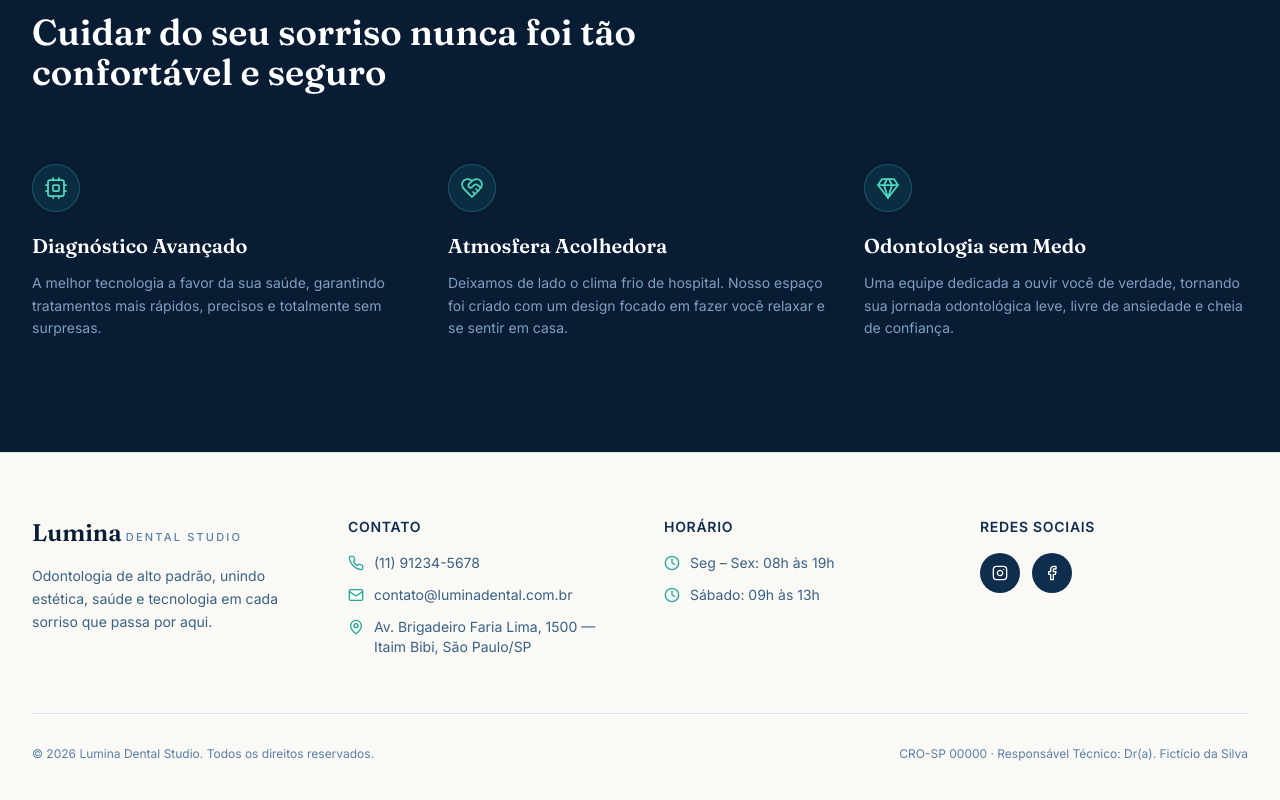
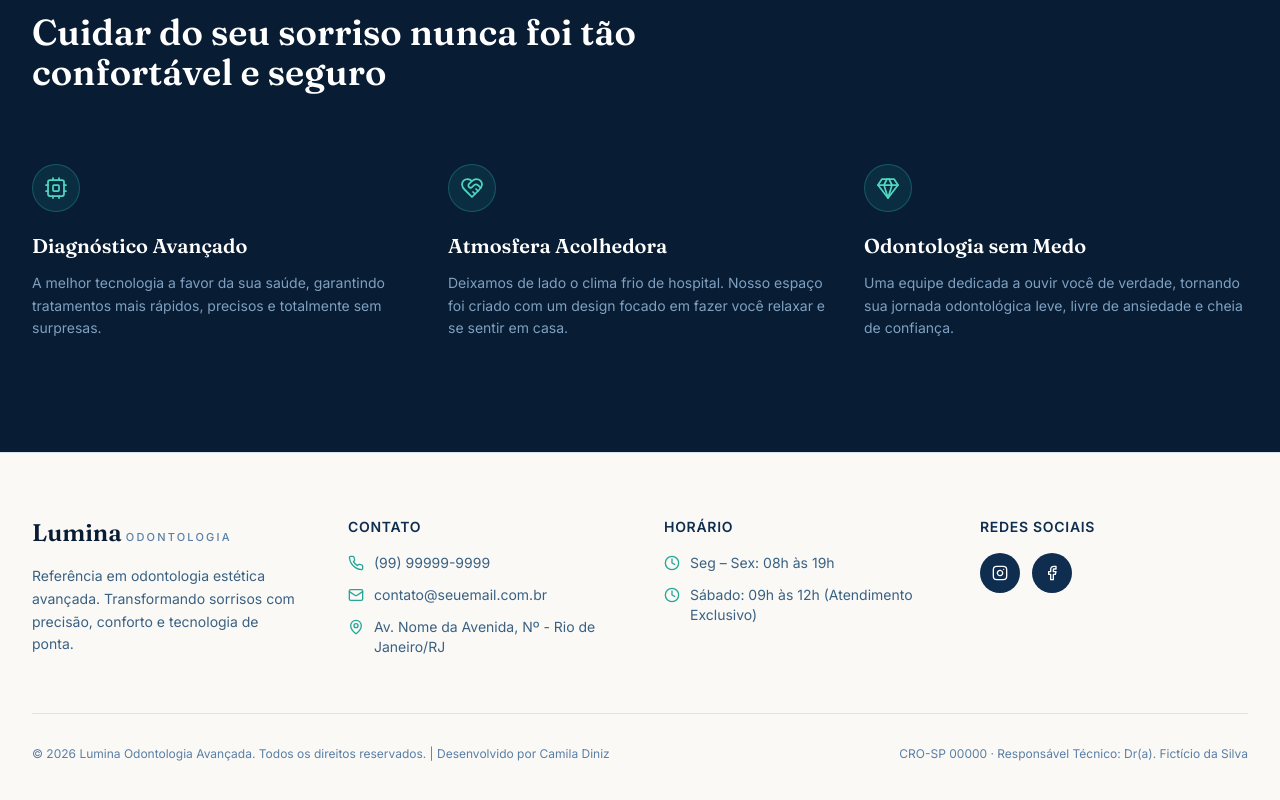
Before and after one commit to camiladdev/site-odonto, a React (Vite) app: page / in a window 1280 px wide. Shown: the part 1821-2621 px from the top of the page. Built offline with nearby package versions, Linux system fonts and the light colour scheme.

Commit message:
feat: alteração de informações no rodapé

```diff
--- a/src/components/Footer.tsx
+++ b/src/components/Footer.tsx
@@ -10,11 +10,10 @@ export default function Footer() {
               Lumina
             </span>
             <span className="ml-1 text-[11px] font-medium uppercase tracking-[0.2em] text-navy-400">
-              Dental Studio
+              Odontologia
             </span>
             <p className="mt-4 max-w-xs text-sm leading-relaxed text-navy-500">
-              Odontologia de alto padrão, unindo estética, saúde e tecnologia
-              em cada sorriso que passa por aqui.
+              Referência em odontologia estética avançada. Transformando sorrisos com precisão, conforto e tecnologia de ponta.
             </p>
           </div>
 
@@ -25,15 +24,15 @@ export default function Footer() {
             <ul className="mt-4 space-y-3 text-sm text-navy-500">
               <li className="flex items-start gap-2.5">
                 <Phone className="mt-0.5 h-4 w-4 shrink-0 text-mint-600" />
-                (11) 91234-5678
+                (99) 99999-9999
               </li>
               <li className="flex items-start gap-2.5">
                 <Mail className="mt-0.5 h-4 w-4 shrink-0 text-mint-600" />
-                contato@luminadental.com.br
+                contato@seuemail.com.br
               </li>
               <li className="flex items-start gap-2.5">
                 <MapPin className="mt-0.5 h-4 w-4 shrink-0 text-mint-600" />
-                Av. Brigadeiro Faria Lima, 1500 — Itaim Bibi, São Paulo/SP
+                Av. Nome da Avenida, Nº - Rio de Janeiro/RJ
               </li>
             </ul>
           </div>
@@ -49,7 +48,7 @@ export default function Footer() {
               </li>
               <li className="flex items-start gap-2.5">
                 <Clock className="mt-0.5 h-4 w-4 shrink-0 text-mint-600" />
-                Sábado: 09h às 13h
+                Sábado: 09h às 12h (Atendimento Exclusivo)
               </li>
             </ul>
           </div>
@@ -79,8 +78,8 @@ export default function Footer() {
 
         <div className="mt-14 flex flex-col items-center justify-between gap-4 border-t border-navy-100 pt-8 text-xs text-navy-400 sm:flex-row">
           <p>
-            © {new Date().getFullYear()} Lumina Dental Studio. Todos os
-            direitos reservados.
+            © {new Date().getFullYear()} Lumina Odontologia Avançada. Todos os
+            direitos reservados. | Desenvolvido por <a href="https://ddevcamila.netlify.app" target='_blank'>Camila Diniz</a>
           </p>
           <p>CRO-SP 00000 · Responsável Técnico: Dr(a). Fictício da Silva</p>
         </div>
```
